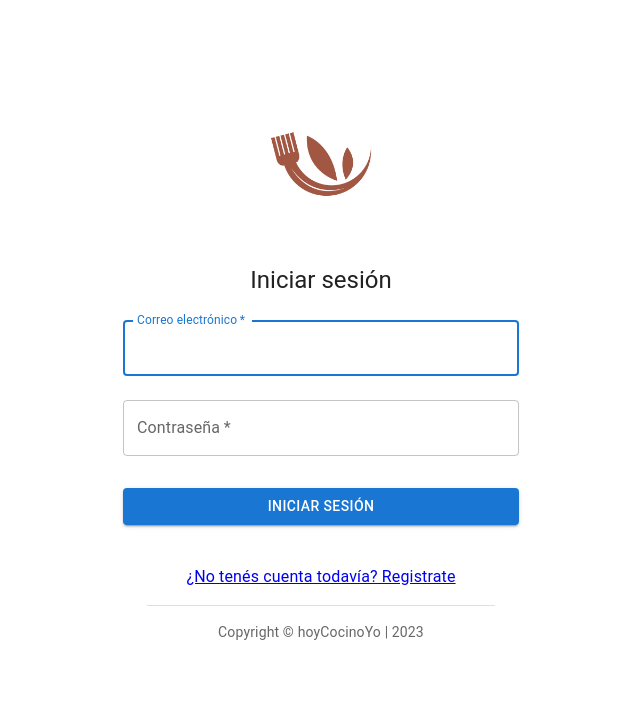
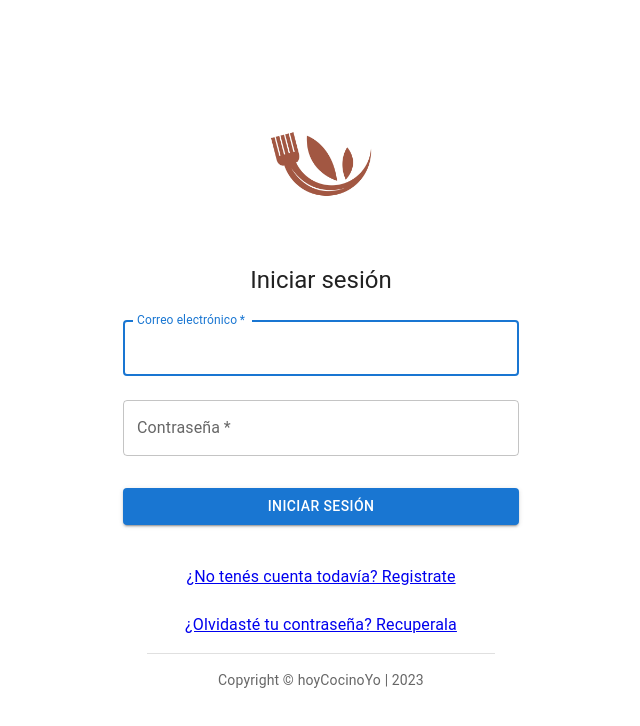
Before and after one commit to pedroGch/hoyCocinoYo_front, a React (Vite) app: page /recipes/1/edit in a window 1280 px wide. Shown: the top 726 px of the page, without its empty margins (319-959 px from the left). Built offline with nearby package versions, Linux system fonts and the light colour scheme.

Commit message:
agrego link para recuperar la contraseña

```diff
--- a/src/pages/LoginPage.jsx
+++ b/src/pages/LoginPage.jsx
@@ -117,6 +117,15 @@ export default function SignIn() {
                 </Box>
               </Grid>
             </Grid>
+            <Grid container justifyContent="center">
+              <Grid item>
+                <Box sx={{ mt: 3 }}>
+                  <Link to="/forgot-password">
+                    ¿Olvidasté tu contraseña? Recuperala
+                  </Link>
+                </Box>
+              </Grid>
+            </Grid>
           </Box>
         </Box>
         <Footer />
```
